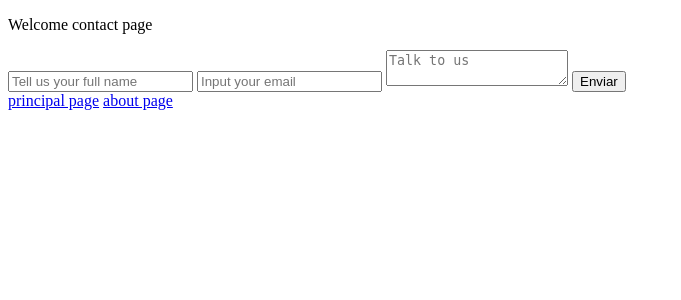
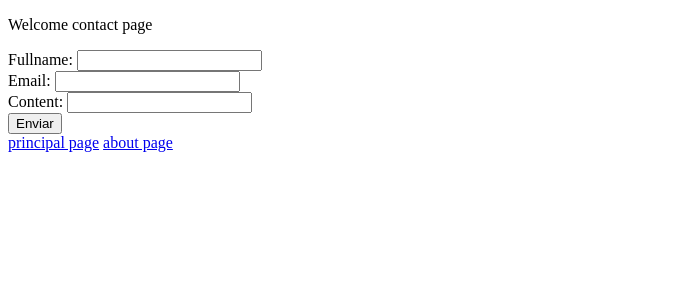
Before and after one commit to GersonEmanuel/ecommerce, a Django app: page /ecommerce/contactpage/ in a window 1280 px wide. Shown: the top 300 px of the page, without its empty margins (0-681 px from the left). Run offline with Django 5.2, Linux system fonts and the light colour scheme.

Commit message:
creating and using forms

```diff
--- /dev/null
+++ b/ecommerce/forms.py
@@ -0,0 +1,6 @@
+from django import forms
+
+class ContactForm(forms.Form):
+    fullname = forms.CharField()
+    email = forms.EmailField()
+    content = forms.CharField()
--- a/ecommerce/templates/contact_page.html
+++ b/ecommerce/templates/contact_page.html
@@ -12,9 +12,7 @@
               <p>{{ content }}</p>
               <div class='col-sm-6 col-12'>
               <form method='POST'> {% csrf_token %}
-                  <input type='text' class='form-control' name='fullname 'placeholder='Tell us your full name'>
-                  <input type='email' class='form-control' name='email' placeholder='Input your email'>
-                  <textarea name='content' class='form-control' placeholder='Talk to us'></textarea>
+                  {{form}}
                   <button type='submit' class='btn btn-default'>Enviar</button>
               </form>
               </div>
--- a/ecommerce/views.py
+++ b/ecommerce/views.py
@@ -1,4 +1,5 @@
 from django.shortcuts import render
+from .forms import *
 
 # Create your views here.
 def home_page(request):
@@ -11,5 +12,10 @@ def about_page(request):
     return render(request, 'about_page.html', context)
 
 def contact_page(request):
-    context = {'title': 'contact page', 'content':'Welcome contact page'}
+    contact_form = ContactForm(request.POST or None)
+    context = {'title': 'contact page', 'content':'Welcome contact page',
+               'form': contact_form }
+    if request.method == 'POST':
+        print(request.POST)
+
     return render(request, 'contact_page.html', context)
```
